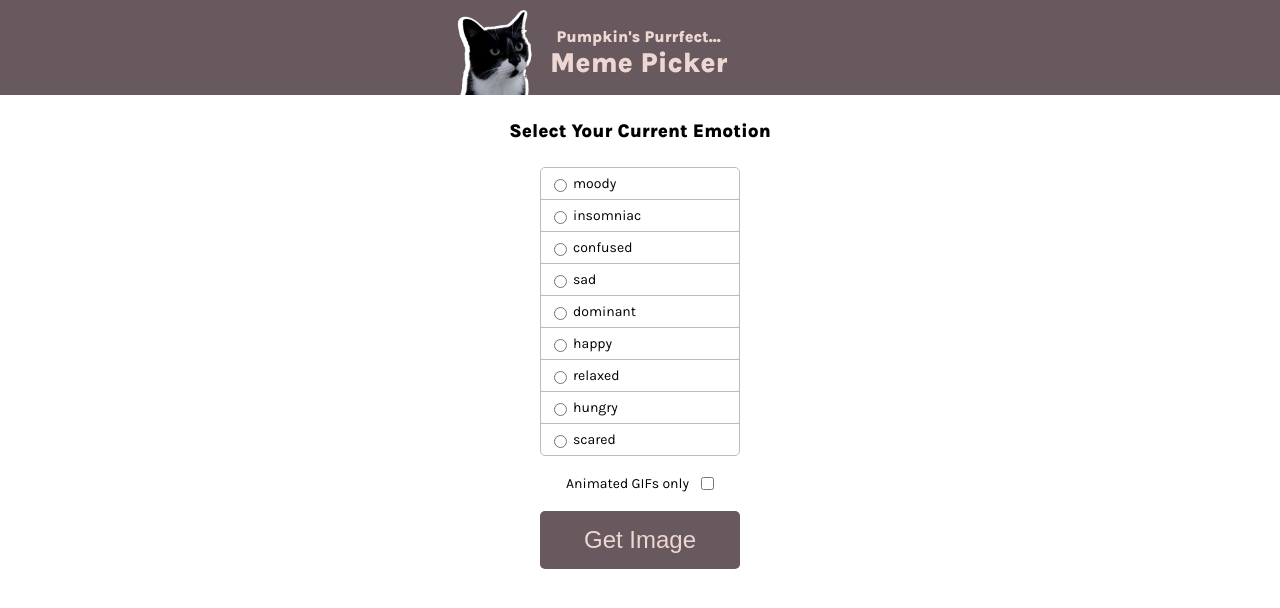
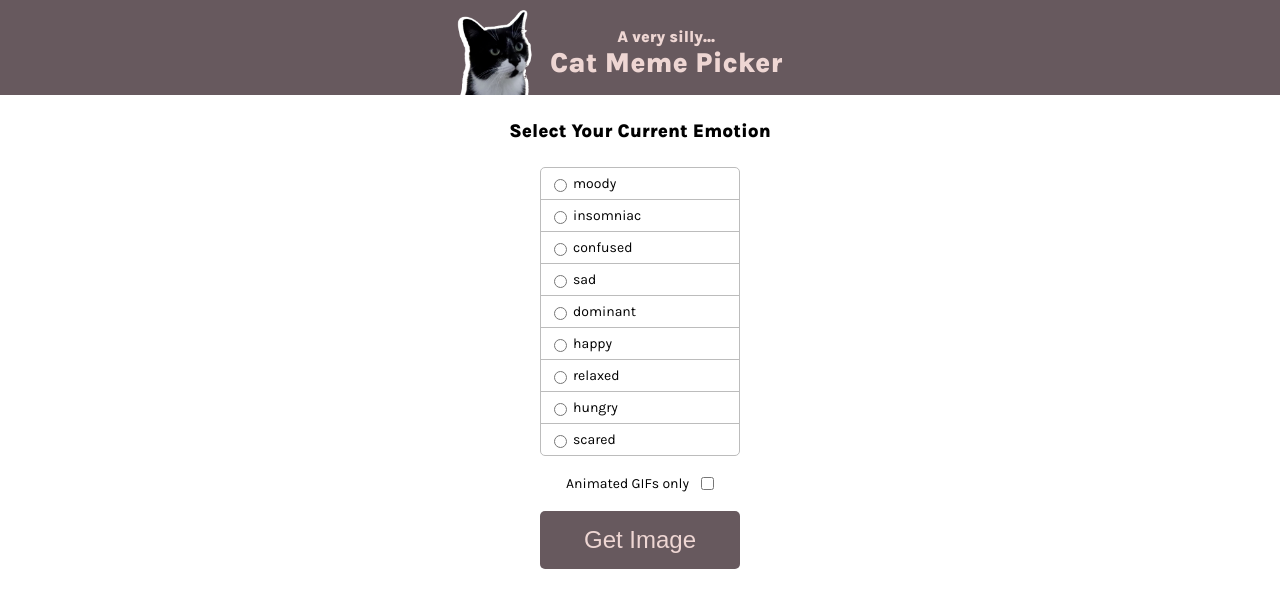
Before and after one commit to Nerevakiin/memeApp, a plain HTML site: page index.html in a window 1280 px wide. Drawn offline with Linux system fonts and the light colour scheme.

Commit message:
Update index.html

```diff
--- a/index.html
+++ b/index.html
@@ -12,8 +12,8 @@
 			<div class="header-inner">
 				<img src="./images/pumpkin.png" class="pumpkin-img">
 				<div>
-					<h2>Pumpkin's Purrfect...</h2>
-					<h1>Meme Picker</h1>
+					<h2>A very silly...</h2>
+					<h1>Cat Meme Picker</h1>
 				</div>
 			</div>
 		</header>
```
